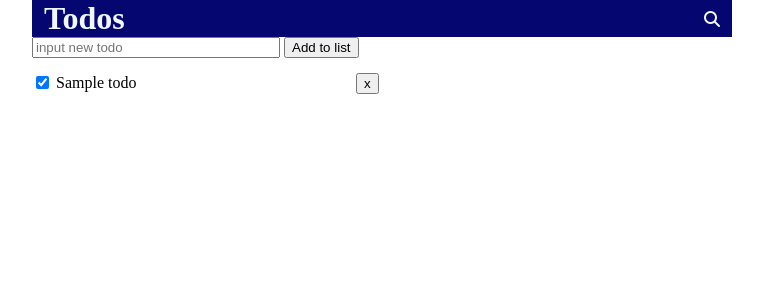
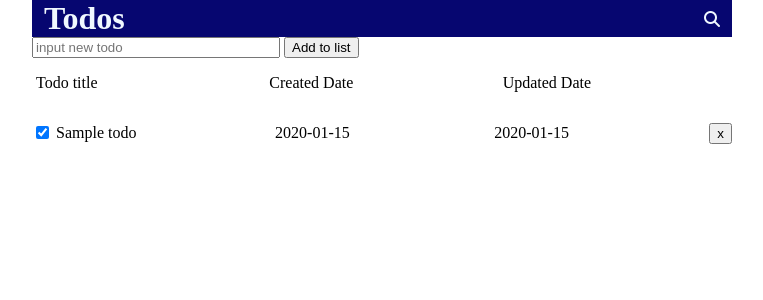
Before and after one commit to t-taro/My_todo_app, a PHP site: page / in a window 1280 px wide. Shown: the top 300 px of the page, without its empty margins (258-1021 px from the left). Run offline with PHP 8.4, Linux system fonts and the light colour scheme; tables that the repository leaves empty or names only in its code hold one stand-in row (values such as "Sample post"); some libraries are stand-ins or nearby versions.

Commit message:
created_at and updated_at columns are added

```diff
--- a/index.php
+++ b/index.php
@@ -41,6 +41,11 @@
 
     <section id="todo_list">
       <ul>
+        <li>
+          <p class="columnTitle">Todo title</p>
+          <p class="columnTitle">Created Date</p>
+          <p class="columnTitle">Updated Date</p>
+        </li>
         <?php foreach($result as $row){ ?>
             <li>
               <form action="check.php" method="post">
@@ -57,6 +62,18 @@
 
               <p><?= h($row['title']) ?></p>
 
+              <p><?php
+              $dsh = $db->query('select date_format(created_at, "%Y-%m-%d") as formatedCreatedDate from todos where id = '.$row['id']);
+              $createdDate = $dsh->fetch(PDO::FETCH_ASSOC);
+              echo $createdDate['formatedCreatedDate'];
+              ?></p>
+
+              <p><?php
+              $dsh = $db->query('select date_format(updated_at, "%Y-%m-%d") as formatedUpdatedDate from todos where id = '.$row['id']);
+              $updatedDate = $dsh->fetch(PDO::FETCH_ASSOC);
+              echo $updatedDate['formatedUpdatedDate'];
+              ?></p>
+
               <form action="delete.php" method="post">
                 <input type="text" class="hidden" name="deleteTitleId" value="<?= $row['id'] ?>" readonly>
                 <input type="submit" value="x">
```
